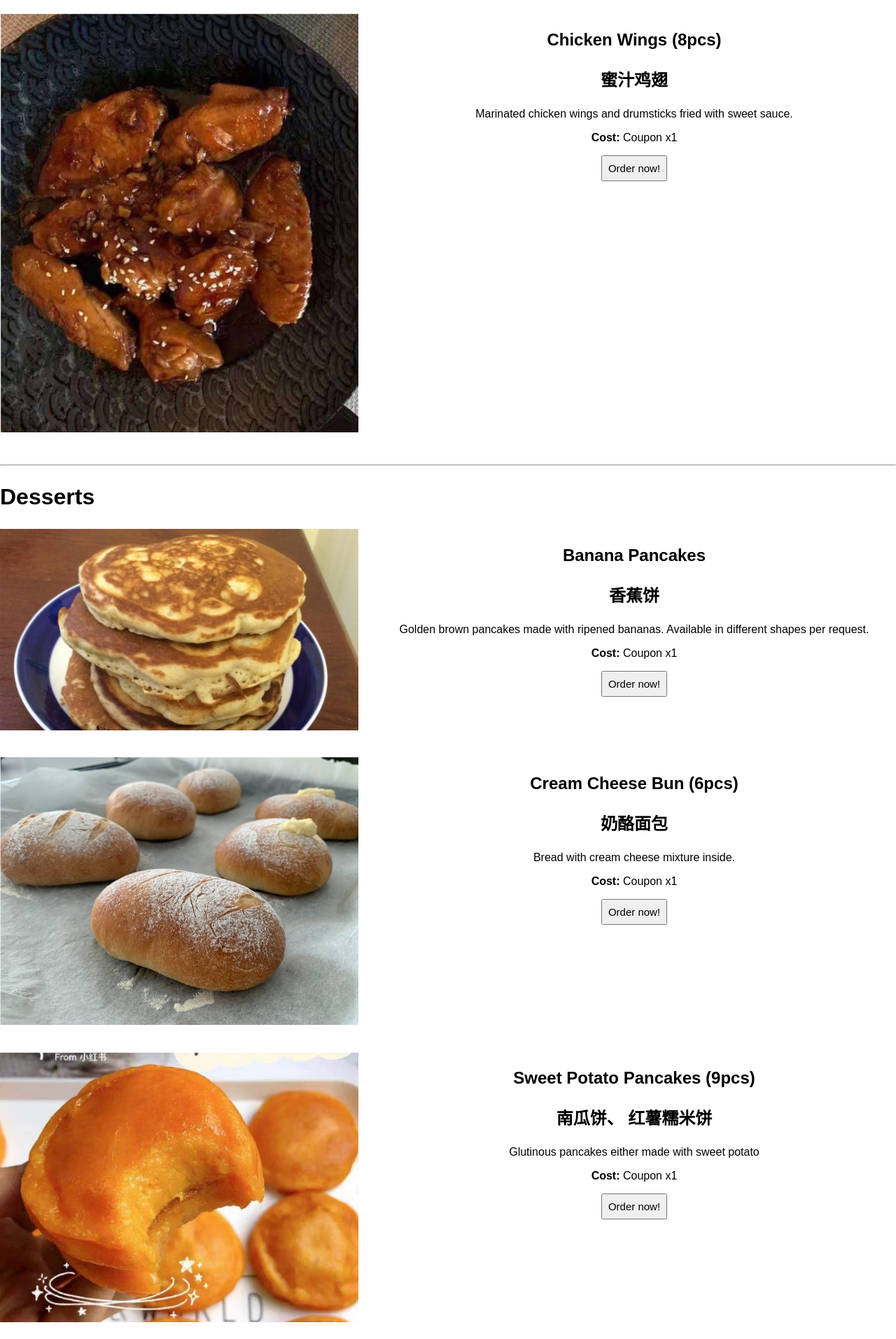
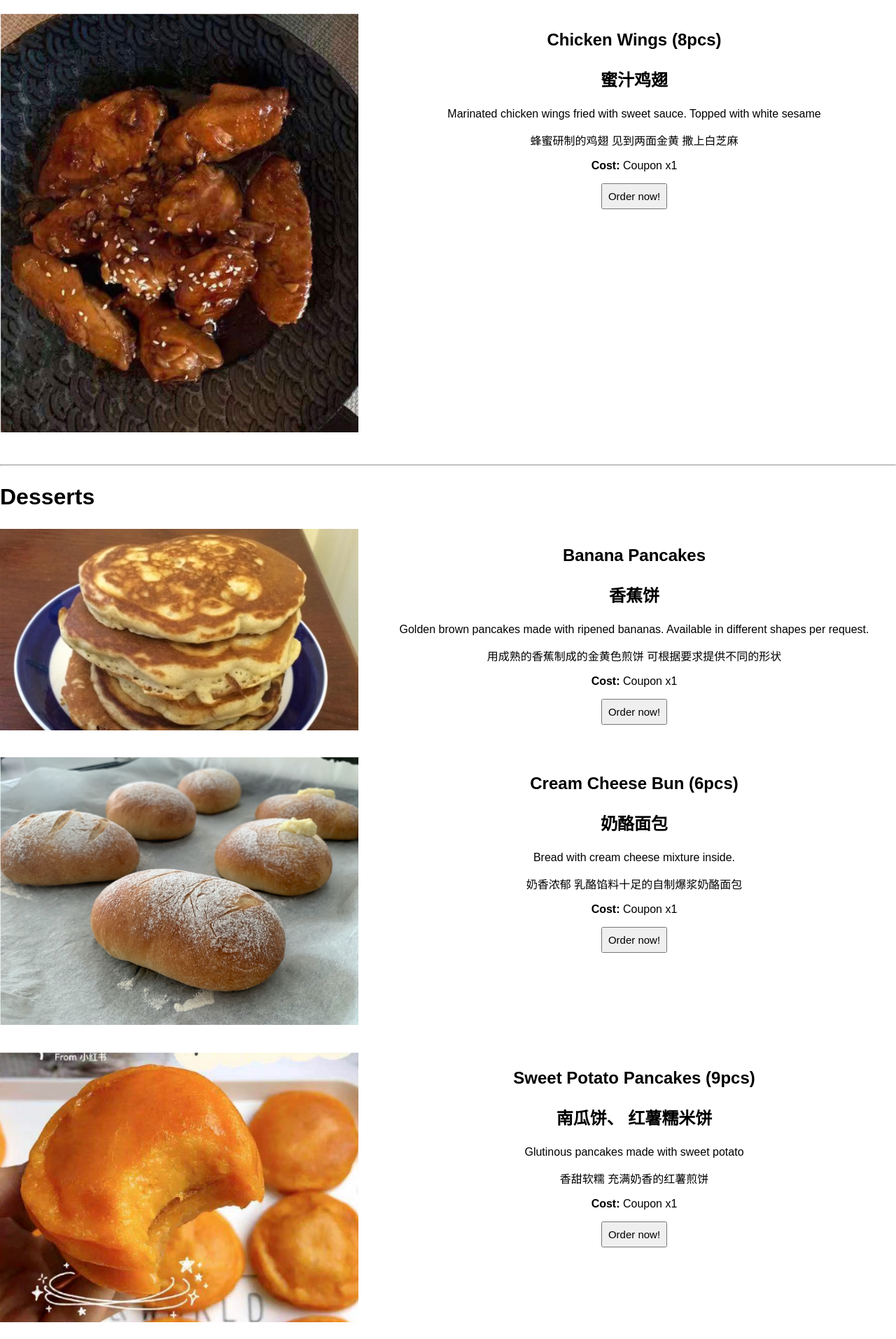
Before and after one commit to Xreflextion/Shiawase, a Flask app: template app/templates/menu.html in a window 1280 px wide. Shown: the part 3859-5773 px from the top of the page at 70% size. Run offline with Flask 2, Linux system fonts and the light colour scheme; the template is opened without the code that fills it, so the values that code supplies are empty; parts of the project's set-up code (start-up, migrations or seed data) failed here and were passed over; some libraries are stand-ins or nearby versions.

```diff
--- a/app/routes.py
+++ b/app/routes.py
@@ -97,7 +97,7 @@ def order(dish):
             ". Thank you for ordering at Shiawase! \n \nORDER DETAILS \n" + form.dish.data + "\n" + \
             "Date ordered: " + today.strftime("%B %d, %Y") + "\n" + \
             "Delivery Date: " + date.strftime("%B %d, %Y") + "\n" + "Cost: " + str(quantity) + " coupon(s). " +\
-            "\nSpecial Instructions: \n" + form.instructions.data + "\n\nFor any questions, please email back!"\
+            "\nSpecial Instructions: \n" + form.instructions.data + "\n\n\nFor any questions, please email back!"\
             "\nYours truly, \nShiawase"
         mail.send(msg)
         flash("Your order has been confirmed. Please check your email for confirmation.")
--- a/app/templates/menu.html
+++ b/app/templates/menu.html
@@ -15,7 +15,7 @@
 <div class="item" id="Stewed-Beef-with-Vegetables">
     <img src="{{ url_for('static', filename='beef_potato_carrots.png') }}" style="width:40%; height:40%;"/>
     <div class="desc" id="desc">
-        <h3>Stewed Beef with Vegetables</h3>
+        <h3 id="dish_title">Stewed Beef with Vegetables</h3>
         <h3>土豆炖牛肉</h3>
         <p>Secret sauce over stewed beef mixed with carrots and potatoes simmered until tender and soft. Garnished with green onions.</p>
         <p>香嫩的牛肉与浓郁的秘制酱汁 和土豆和红萝卜炖至软烂 撒满葱花</p>
@@ -25,15 +25,15 @@
 </div>
 <br>
 
-<div class="item" id="Stir-Fry-Chicken-with-Cucumber">
+<div class="item" id="Stir-Fry-Chicken-with-Seasonal-Vegetables">
     <img src="{{url_for('static', filename='cucumber_chicken.png')}}" style="width:40%; height:40%;"/>
     <div class="desc" id="desc">
-        <h3>Stir Fry Chicken with Seasonal Vegetables</h3>
+        <h3 id="dish_title">Stir Fry Chicken with Seasonal Vegetables</h3>
         <h3>蔬菜炒鸡丁</h3>
         <p>Bite sized chicken and cucumber/broccoli with secret house sauce.</p>
         <p>鸡胸肉丁用秘制酱汁腌制 与蒜末黄瓜西蓝花红萝卜炒香</p>
         <p><b>Cost:</b> Coupon x1</p>
-        <a id="order_button" href="{{ url_for('order', dish='Stir-Fry-Chicken-with-Cucumber') }}"><button type="button" class="order_button">Order now!</button></a>
+        <a id="order_button" href="{{ url_for('order', dish='Stir-Fry-Chicken-with-Seasonal-Vegetables') }}"><button type="button" class="order_button">Order now!</button></a>
     </div>
 </div>
 <br>
@@ -41,7 +41,7 @@
 <div class="item" id="Curry">
     <img src="{{url_for('static', filename='curry.png')}}" style="width:40%; height:40%;"/>
     <div class="desc" id="desc">
-        <h3>Curry</h3>
+        <h3 id="dish_title">Curry</h3>
         <h3>咖喱牛肉饭</h3>
         <p>Special sauce over beef with vegetables, such as potatoes and carrots, mixed with curry powder. Served with rice.</p>
         <p>牛肉上的特制酱汁 配以土豆和胡萝卜等蔬菜 与咖喱粉混合 配米饭</p>
@@ -54,7 +54,7 @@
 <div class="item" id="Stir-Fried-Cabbage-with-Egg">
     <img src="{{ url_for('static', filename='cabbage_egg.png') }}" style="width:40%; height:40%;"/>
     <div class="desc" id="desc">
-        <h3>Stir Fried Cabbage with Egg</h3>
+        <h3 id="dish_title">Stir Fried Cabbage with Egg</h3>
         <h3>鸡蛋草卷心菜</h3>
         <p>Sautéed cabbage with eggs and oyster sauce.</p>
         <p>蚝油蒜蓉抄包菜与蛋</p>
@@ -67,7 +67,7 @@
 <div class="item" id="Healthy-Stir-Fried-Shrimp">
     <img src="{{ url_for('static', filename='shrimp_broccoli_carrots.png') }}" style="width:40%; height:40%;"/>
     <div class="desc" id="desc">
-        <h3>Healthy Stir Fried Shrimp</h3>
+        <h3 id="dish_title">Healthy Stir Fried Shrimp</h3>
         <h3>西蓝花炒虾仁</h3>
         <p>Marinated shrimp fried with garlic, green onions, and ginger. Mixed with carrots and broccoli.</p>
         <p>用蒜蓉 葱和姜炒的腌制虾 与胡萝卜和西兰花混合</p>
@@ -80,7 +80,7 @@
 <div class="item" id="Gyudon">
     <img src="{{url_for('static', filename='gyudon.png')}}" style="width:40%; height:40%;"/>
     <div class="desc" id="desc">
-        <h3>Gyudon</h3>
+        <h3 id="dish_title">Gyudon</h3>
         <h3>秘制肥牛饭</h3>
         <p>Fat sliced beef with onions and special house sauce over rice, topped with a sunny side up egg.</p>
         <p>肥牛肉片配洋葱和特制的酱汁浇在米饭上 配上溏心蛋/p>
@@ -93,10 +93,10 @@
 <div class="item" id="Chicken-Wings">
     <img src="{{url_for('static', filename='chicken_wings.png')}}" style="width:40%; height:40%;"/>
     <div class="desc" id="desc">
-        <h3>Chicken Wings (8pcs)</h3>
+        <h3 id="dish_title">Chicken Wings (8pcs)</h3>
         <h3>蜜汁鸡翅</h3>
-        <p>Marinated chicken wings and drumsticks fried with sweet sauce.</p>
-        <p></p>
+        <p>Marinated chicken wings fried with sweet sauce. Topped with white sesame</p>
+        <p>蜂蜜研制的鸡翅 见到两面金黄 撒上白芝麻</p>
         <p><b>Cost:</b> Coupon x1</p>
         <a id="order_button" href="{{ url_for('order', dish='Chicken-Wings') }}"><button type="button" class="order_button">Order now!</button></a>
     </div>
@@ -109,10 +109,10 @@
 <div class="item" id="Banana-Pancakes">
     <img src="{{url_for('static', filename='banana_pancakes.jpeg')}}" style="width:40%; height:40%;"/>
     <div class="desc" id="desc">
-        <h3>Banana Pancakes</h3>
+        <h3 id="dish_title">Banana Pancakes</h3>
         <h3>香蕉饼</h3>
         <p>Golden brown pancakes made with ripened bananas. Available in different shapes per request.</p>
-        <p></p>
+        <p>用成熟的香蕉制成的金黄色煎饼 可根据要求提供不同的形状</p>
         <p><b>Cost:</b> Coupon x1</p>
         <a id="order_button" href="{{ url_for('order', dish='Banana-Pancakes') }}"><button type="button" class="order_button">Order now!</button></a>
     </div>
@@ -122,25 +122,25 @@
 <div class="item" id="Cream-Cheese-Bun">
     <img src="{{url_for('static', filename='cream_cheese.png')}}" style="width:40%; height:40%;"/>
     <div class="desc" id="desc">
-        <h3>Cream Cheese Bun (6pcs)</h3>
+        <h3 id="dish_title">Cream Cheese Bun (6pcs)</h3>
         <h3>奶酪面包</h3>
         <p>Bread with cream cheese mixture inside.</p>
-        <p></p>
+        <p>奶香浓郁 乳酪馅料十足的自制爆浆奶酪面包</p>
         <p><b>Cost:</b> Coupon x1</p>
         <a id="order_button" href="{{ url_for('order', dish='Cream-Cheese-Bun') }}"><button type="button" class="order_button">Order now!</button></a>
     </div>
 </div>
 <br>
 
-<div class="item" id="Pumpkin-or-Sweet-Potato-Pancakes">
+<div class="item" id="Sweet-Potato-Pancakes">
     <img src="{{url_for('static', filename='pumpkin_pancakes.png')}}" style="width:40%; height:40%;"/>
     <div class="desc" id="desc">
-        <h3>Sweet Potato Pancakes (9pcs)</h3>
+        <h3 id="dish_title">Sweet Potato Pancakes (9pcs)</h3>
         <h3>南瓜饼、 红薯糯米饼</h3>
-        <p>Glutinous pancakes either made with sweet potato</p>
-        <p></p>
+        <p>Glutinous pancakes made with sweet potato</p>
+        <p>香甜软糯 充满奶香的红薯煎饼</p>
         <p><b>Cost:</b> Coupon x1</p>
-        <a id="order_button" href="{{ url_for('order', dish='Pumpkin-or-Sweet-Potato-Pancakes') }}"><button type="button" class="order_button">Order now!</button></a>
+        <a id="order_button" href="{{ url_for('order', dish='Sweet-Potato-Pancakes') }}"><button type="button" class="order_button">Order now!</button></a>
     </div>
 </div>
 <br>
```
Also changed, not shown: app/templates/order.html (+16 -7 lines), app.db, 1 other file.
